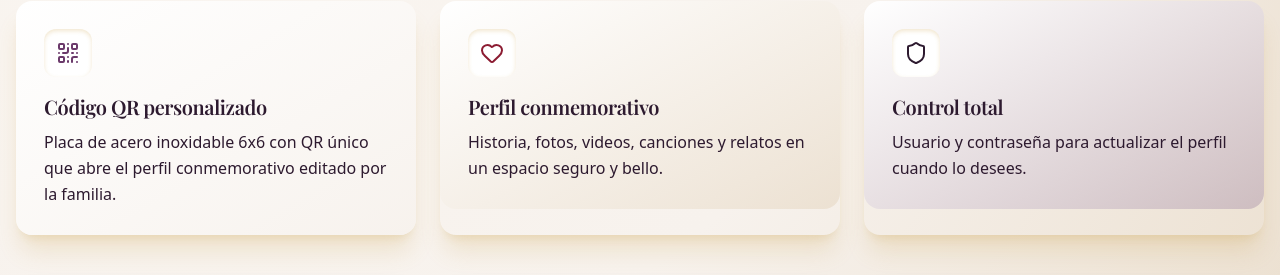
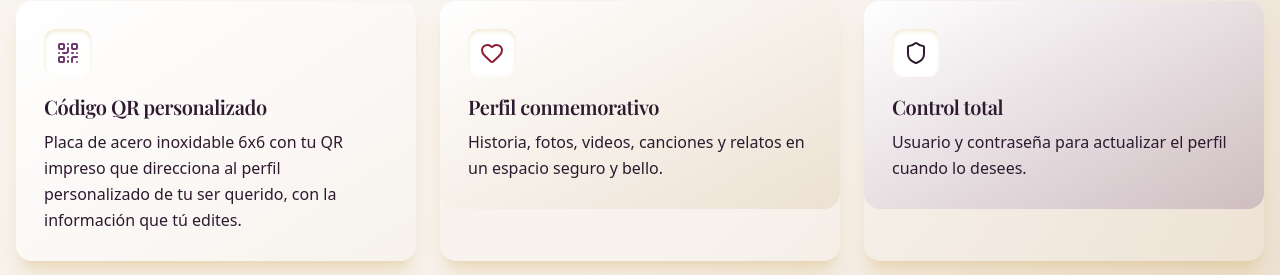
Before and after one commit to SantiagoClavijoSoto/memorias_qr, a React (Vite) app: page / in a window 1280 px wide. Shown: the part 920-1195 px from the top of the page. Built offline with nearby package versions, Linux system fonts and the light colour scheme.

Commit message:
chore: update QR highlight copy

```diff
--- a/src/features/home/data.tsx
+++ b/src/features/home/data.tsx
@@ -8,7 +8,7 @@ export const primaryHighlights: HighlightItem[] = [
   {
     icon: <QrCode className="h-6 w-6 text-primary" />,
     title: "Código QR personalizado",
-    desc: "Placa de acero inoxidable 6x6 con QR único que abre el perfil conmemorativo editado por la familia.",
+    desc: "Placa de acero inoxidable 6x6 con tu QR impreso que direcciona al perfil personalizado de tu ser querido, con la información que tú edites.",
     tone: "from-white to-[#f7f2ed]",
   },
   {
```
